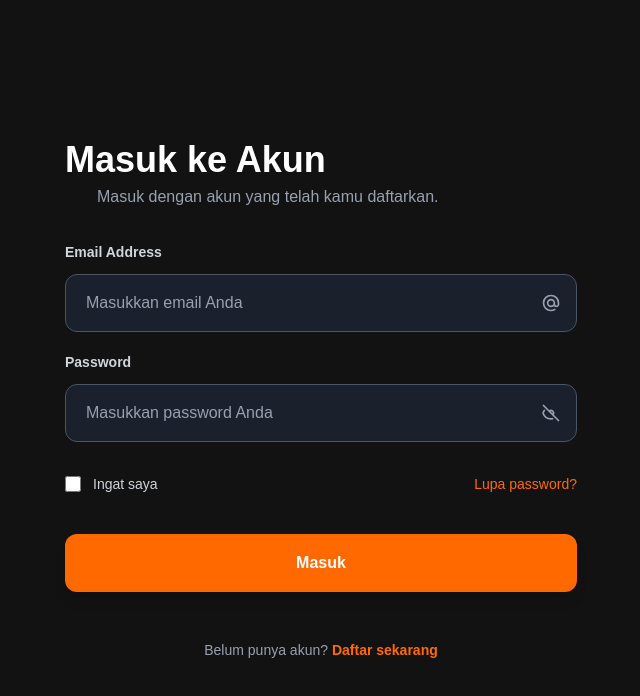
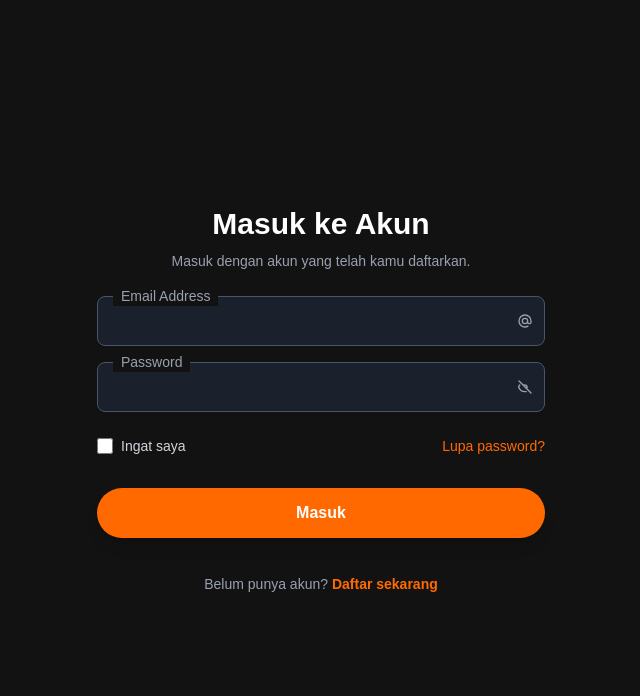
Before and after one commit to akbarryyan/topup-nextjs, a Next.js app: page /auth/login in a window 1280 px wide. Shown: the top 696 px of the page, without its empty margins (319-959 px from the left). Built offline with nearby package versions, Linux system fonts and the light colour scheme.

Commit message:
Refactor LoginPage layout and styling for enhanced user experience and accessibility

```diff
--- a/src/app/auth/login/page.js
+++ b/src/app/auth/login/page.js
@@ -35,29 +35,22 @@ export default function LoginPage() {
   };
 
   return (
-    <div className="min-h-screen bg-[#121212] flex items-center justify-center px-6 sm:px-8 lg:px-10 py-8">
-      <div className="max-w-lg w-full space-y-8">
+    <div className="h-screen bg-[#121212] flex items-center justify-center px-6 sm:px-8 lg:px-10 overflow-hidden">
+      <div className="max-w-md w-full space-y-6">
         {/* Header */}
-        <div className="text-start">
-          <h2 className="text-2xl md:text-4xl font-bold text-white mb-1">
+        <div className="text-center">
+          <h2 className="text-2xl md:text-3xl font-bold text-white mb-2">
             Masuk ke Akun
           </h2>
-          <p className="text-gray-400 text-base leading-relaxed max-w-md mx-auto">
+          <p className="text-gray-400 text-sm leading-relaxed">
             Masuk dengan akun yang telah kamu daftarkan.
           </p>
         </div>
 
         {/* Login Form */}
-        <form className="mt-7 space-y-6" onSubmit={handleSubmit}>
-          <div className="space-y-5">
+        <form className="mt-6 space-y-5" onSubmit={handleSubmit}>
+          <div className="space-y-4">
             {/* Email Input */}
-            <div>
-              <label
-                htmlFor="email"
-                className="block text-sm font-semibold text-gray-300 mb-3"
-              >
-                Email Address
-              </label>
             <div className="relative">
               <input
                 id="email"
@@ -66,12 +59,18 @@ export default function LoginPage() {
                 required
                 value={formData.email}
                 onChange={handleChange}
-                  className="w-full px-5 py-4 bg-gray-800/70 border border-gray-600 rounded-xl text-white placeholder-gray-400 focus:outline-none focus:ring-2 focus:ring-orange-500 focus:border-orange-500 transition-all duration-300 backdrop-blur-sm"
-                  placeholder="Masukkan email Anda"
+                className="w-full px-4 py-3 bg-gray-800/70 border border-gray-600 rounded-lg text-white placeholder-transparent focus:outline-none focus:ring-1 focus:ring-orange-500 focus:border-orange-500 transition-all duration-300 backdrop-blur-sm peer"
+                placeholder="Email Address"
               />
-                <div className="absolute inset-y-0 right-0 pr-4 flex items-center">
+              <label
+                htmlFor="email"
+                className="absolute left-4 -top-2.5 bg-[#121212] px-2 text-sm font-medium text-gray-400 transition-all duration-300 peer-focus:text-orange-500"
+              >
+                Email Address
+              </label>
+              <div className="absolute inset-y-0 right-0 pr-3 flex items-center">
                 <svg
-                    className="h-5 w-5 text-gray-400"
+                  className="h-4 w-4 text-gray-400"
                   fill="none"
                   viewBox="0 0 24 24"
                   stroke="currentColor"
@@ -85,16 +84,8 @@ export default function LoginPage() {
                 </svg>
               </div>
             </div>
-            </div>
 
             {/* Password Input */}
-            <div>
-              <label
-                htmlFor="password"
-                className="block text-sm font-semibold text-gray-300 mb-3"
-              >
-                Password
-              </label>
             <div className="relative">
               <input
                 id="password"
@@ -103,17 +94,23 @@ export default function LoginPage() {
                 required
                 value={formData.password}
                 onChange={handleChange}
-                  className="w-full px-5 py-4 bg-gray-800/70 border border-gray-600 rounded-xl text-white placeholder-gray-400 focus:outline-none focus:ring-2 focus:ring-orange-500 focus:border-orange-500 transition-all duration-300 backdrop-blur-sm"
-                  placeholder="Masukkan password Anda"
+                className="w-full px-4 py-3 bg-gray-800/70 border border-gray-600 rounded-lg text-white placeholder-transparent focus:outline-none focus:ring-1 focus:ring-orange-500 focus:border-orange-500 transition-all duration-300 backdrop-blur-sm peer"
+                placeholder="Password"
               />
+              <label
+                htmlFor="password"
+                className="absolute left-4 -top-2.5 bg-[#121212] px-2 text-sm font-medium text-gray-400 transition-all duration-300 peer-focus:text-orange-500"
+              >
+                Password
+              </label>
               <button
                 type="button"
                 onClick={() => setShowPassword(!showPassword)}
-                  className="absolute inset-y-0 right-0 pr-4 flex items-center"
+                className="absolute inset-y-0 right-0 pr-3 flex items-center"
               >
                 {showPassword ? (
                   <svg
-                      className="h-5 w-5 text-gray-400 hover:text-gray-300 transition-colors duration-200"
+                    className="h-4 w-4 text-gray-400 hover:text-gray-300 transition-colors duration-200"
                     fill="none"
                     viewBox="0 0 24 24"
                     stroke="currentColor"
@@ -133,7 +130,7 @@ export default function LoginPage() {
                   </svg>
                 ) : (
                   <svg
-                      className="h-5 w-5 text-gray-400 hover:text-gray-300 transition-colors duration-200"
+                    className="h-4 w-4 text-gray-400 hover:text-gray-300 transition-colors duration-200"
                     fill="none"
                     viewBox="0 0 24 24"
                     stroke="currentColor"
@@ -149,10 +146,9 @@ export default function LoginPage() {
               </button>
             </div>
           </div>
-          </div>
 
           {/* Remember Me & Forgot Password */}
-          <div className="flex items-center justify-between pt-2">
+          <div className="flex items-center justify-between pt-1">
             <div className="flex items-center">
               <input
                 id="rememberMe"
@@ -164,7 +160,7 @@ export default function LoginPage() {
               />
               <label
                 htmlFor="rememberMe"
-                className="ml-3 block text-sm font-medium text-gray-300"
+                className="ml-2 block text-sm font-medium text-gray-300"
               >
                 Ingat saya
               </label>
@@ -178,11 +174,11 @@ export default function LoginPage() {
           </div>
 
           {/* Submit Button */}
-          <div className="pt-4">
+          <div className="pt-3">
             <button
               type="submit"
               disabled={isLoading}
-              className="group relative w-full flex justify-center py-4 px-6 border border-transparent text-base font-semibold rounded-xl text-white bg-orange-500 hover:bg-orange-600 focus:outline-none focus:ring-2 focus:ring-offset-2 focus:ring-orange-500 focus:ring-offset-gray-900 disabled:opacity-50 disabled:cursor-not-allowed transition-all duration-300 shadow-lg hover:shadow-orange-500/25"
+              className="group relative w-full flex justify-center py-3 px-4 border border-transparent text-base font-semibold rounded-4xl text-white bg-orange-500 hover:bg-orange-600 focus:outline-none focus:ring-2 focus:ring-offset-2 focus:ring-orange-500 focus:ring-offset-gray-900 disabled:opacity-50 disabled:cursor-not-allowed transition-all duration-300 shadow-lg hover:shadow-orange-500/25"
             >
               {isLoading ? (
                 <svg
@@ -211,7 +207,7 @@ export default function LoginPage() {
           </div>
 
           {/* Register Link */}
-          <div className="text-center pt-6">
+          <div className="text-center pt-4">
             <p className="text-sm text-gray-400">
               Belum punya akun?{" "}
               <Link
```
Lines whose indentation alone changed are shown as unchanged.
